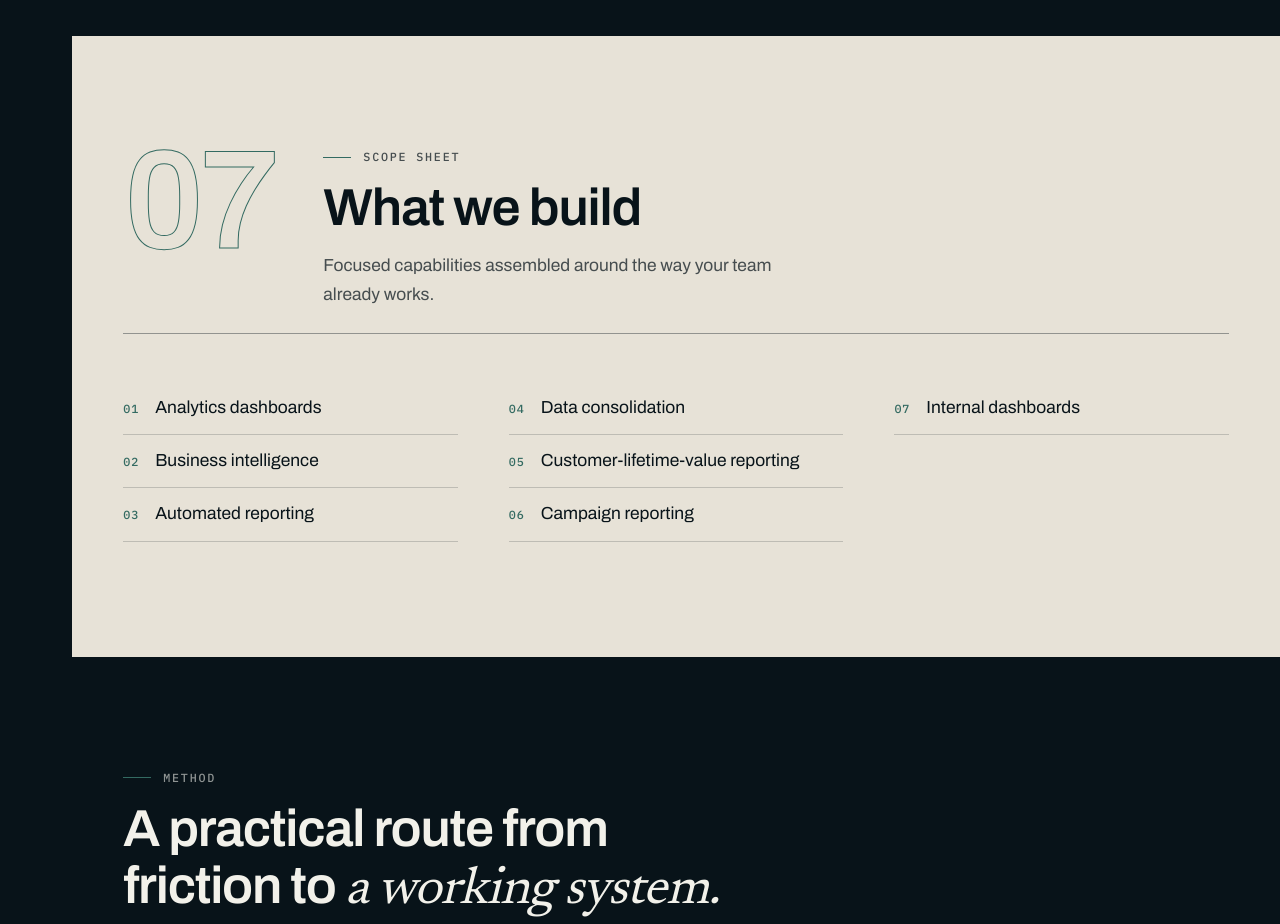
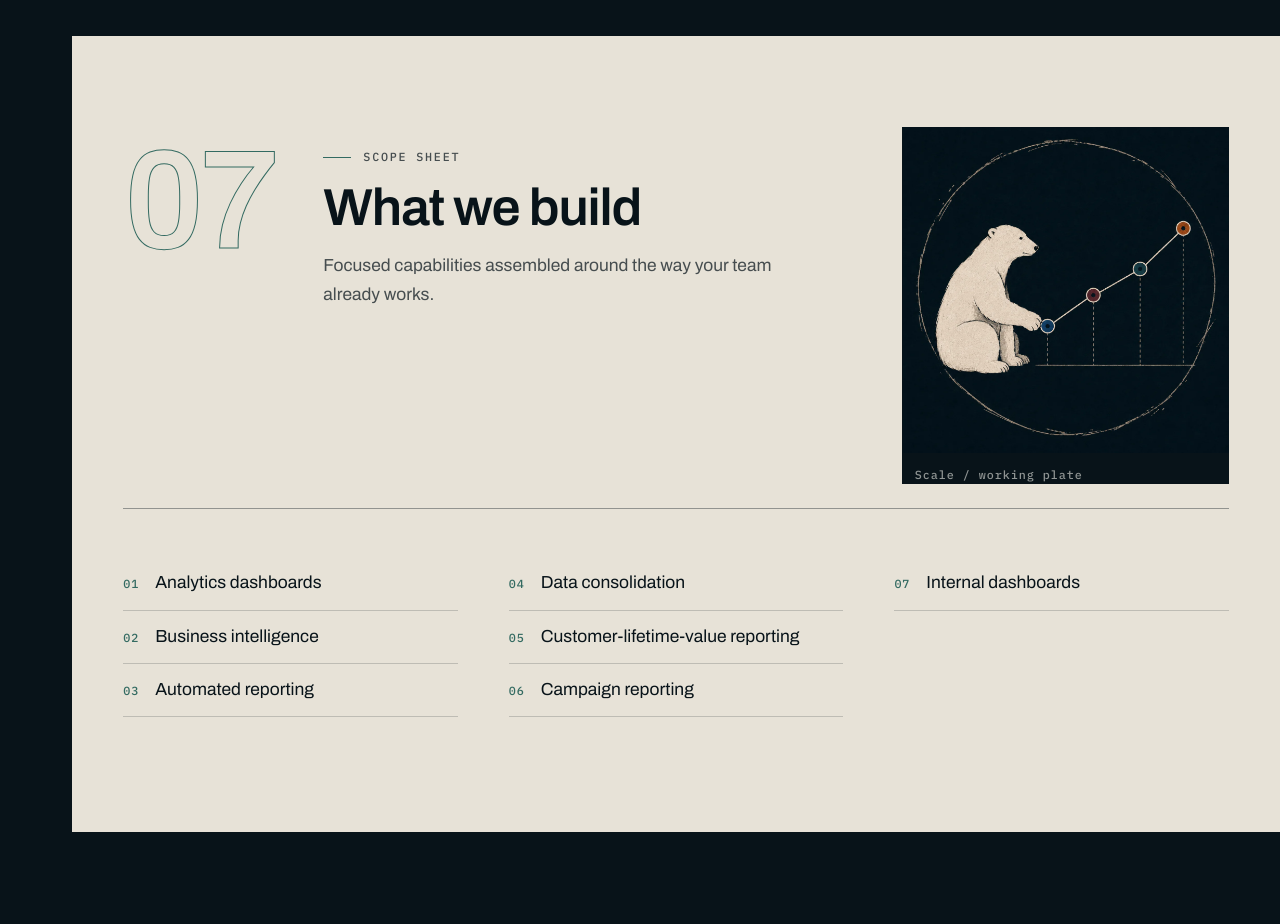
Before and after one commit to Aldo140/ArctosLaunchpad, a Next.js app: page /services/analytics-reporting in a window 1280 px wide. Shown: the part 1400-2324 px from the top of the page. Built offline with nearby package versions, Linux system fonts and the light colour scheme; no server answers.

Commit message:
feat: integrate illustration system across pages

```diff
--- a/app/contact/page.tsx
+++ b/app/contact/page.tsx
@@ -1,4 +1,5 @@
 import type { Metadata } from "next";
+import Image from "next/image";
 import Link from "next/link";
 import { ContactForm } from "@/components/ContactForm";
 import { PageHeader } from "@/components/Shared";
@@ -110,6 +111,18 @@ export default function ContactPage() {
               Tell us what is happening now and what you want to change. We will
               help identify the right shape of work.
             </p>
+            <figure className="intake__figure">
+              <Image
+                src="/assets/figures/bear-console.webp"
+                alt="A bear working through a control panel of connected settings."
+                width={1200}
+                height={1200}
+                sizes="(max-width: 760px) 100vw, 32vw"
+              />
+              <figcaption className="t-folio">
+                Begin with the controls that are not working
+              </figcaption>
+            </figure>
             <dl className="register">
               <div className="register__row">
                 <dt className="t-label">Good briefs</dt>
--- a/app/industries/[slug]/page.tsx
+++ b/app/industries/[slug]/page.tsx
@@ -1,4 +1,5 @@
 import type { Metadata } from "next";
+import Image from "next/image";
 import Link from "next/link";
 import { notFound } from "next/navigation";
 import { CTASection, PageHeader } from "@/components/Shared";
@@ -14,6 +15,25 @@ const STAGES: { id: Stage; label: string; note: string }[] = [
   { id: "operate", label: "Operate", note: "Running the work afterwards" },
   { id: "scale", label: "Scale", note: "Seeing what is actually happening" },
 ];
+
+const stageFigures = {
+  attract: {
+    src: "/assets/illustrations/branching-growth.webp",
+    alt: "A bear tending a branching system of connected growth channels.",
+  },
+  convert: {
+    src: "/assets/illustrations/route-compass.webp",
+    alt: "A bear using a compass to choose a route through connected paths.",
+  },
+  operate: {
+    src: "/assets/illustrations/modular-blocks.webp",
+    alt: "A bear assembling modular blocks into a connected operating system.",
+  },
+  scale: {
+    src: "/assets/illustrations/growth-curve.webp",
+    alt: "A bear tracing measured progress along a growth curve.",
+  },
+} as const;
 
 /**
  * The signature turn: the closing clause of the industry's own headline drops
@@ -108,6 +128,20 @@ export default async function IndustryPage({ params }: Props) {
               <em>{headlineTurn}</em>
             </h2>
           </div>
+
+          <figure className="context-open__figure reveal">
+            <Image
+              src={stageFigures[focus.id].src}
+              alt={stageFigures[focus.id].alt}
+              width={1254}
+              height={1254}
+              sizes="(max-width: 760px) 100vw, 36vw"
+            />
+            <figcaption className="t-folio">
+              Context {String(position + 1).padStart(2, "0")} / usual center of
+              gravity: {focus.label}
+            </figcaption>
+          </figure>
 
           <div className="context-open__friction">
             <p className="t-label reveal">
--- a/app/process/page.tsx
+++ b/app/process/page.tsx
@@ -172,6 +172,15 @@ export default function ProcessPage() {
         <div className="shell process-loop__inner">
           <p>After launch</p>
           <h2>Real behaviour becomes the next round of discovery.</h2>
+          <figure className="process-loop__figure">
+            <Image
+              src="/assets/figures/bear-ascent.webp"
+              alt="A bear moving upward along a measured path toward a star."
+              width={1200}
+              height={1200}
+              sizes="(max-width: 760px) 100vw, 24vw"
+            />
+          </figure>
           <a className="process-loop__return" href="#discover">
             <span className="process-loop__bracket" aria-hidden="true" />
             Return to Discover <span aria-hidden="true">↑</span>
--- a/app/services/[slug]/page.tsx
+++ b/app/services/[slug]/page.tsx
@@ -1,5 +1,6 @@
 import type { Metadata } from "next";
 import type { CSSProperties } from "react";
+import Image from "next/image";
 import Link from "next/link";
 import { notFound } from "next/navigation";
 import { CTASection, PageHeader } from "@/components/Shared";
@@ -23,6 +24,25 @@ type Props = { params: Promise<{ slug: string }> };
 
 const seq = (i: number) => ({ "--i": i }) as CSSProperties;
 const pad = (n: number) => String(n).padStart(2, "0");
+
+const stageFigures = {
+  attract: {
+    src: "/assets/illustrations/branching-growth.webp",
+    alt: "A bear tending a branching system of connected growth channels.",
+  },
+  convert: {
+    src: "/assets/illustrations/interface-assembly.webp",
+    alt: "A bear assembling the parts of a digital interface.",
+  },
+  operate: {
+    src: "/assets/illustrations/connected-automation.webp",
+    alt: "A bear connecting gears into one automated operating system.",
+  },
+  scale: {
+    src: "/assets/illustrations/growth-curve.webp",
+    alt: "A bear tracing measured progress along a growth curve.",
+  },
+} as const;
 
 export function generateStaticParams() {
   return services.map(({ slug }) => ({ slug }));
@@ -67,6 +87,7 @@ export default async function ServiceDetailPage({ params }: Props) {
   const related = projects.filter((p) => service.relatedWork.includes(p.slug));
   const stage = service.group;
   const stageName = `${stage.charAt(0).toUpperCase()}${stage.slice(1)}`;
+  const stageFigure = stageFigures[stage];
 
   /* Service, the FAQs that are actually rendered below, and the crumb trail
      exactly as `PageHeader` prints it. Nothing asserted that is not on-screen. */
@@ -172,6 +193,18 @@ export default async function ServiceDetailPage({ params }: Props) {
                 works.
               </p>
             </div>
+            <figure className="svc-scope__figure reveal">
+              <Image
+                src={stageFigure.src}
+                alt={stageFigure.alt}
+                width={1254}
+                height={1254}
+                sizes="(max-width: 760px) 100vw, 28vw"
+              />
+              <figcaption className="t-folio">
+                {stageName} / working plate
+              </figcaption>
+            </figure>
           </div>
 
           <ol className="svc-scope__list svc-seq">
```
Also changed, not shown: app/pages.css.
